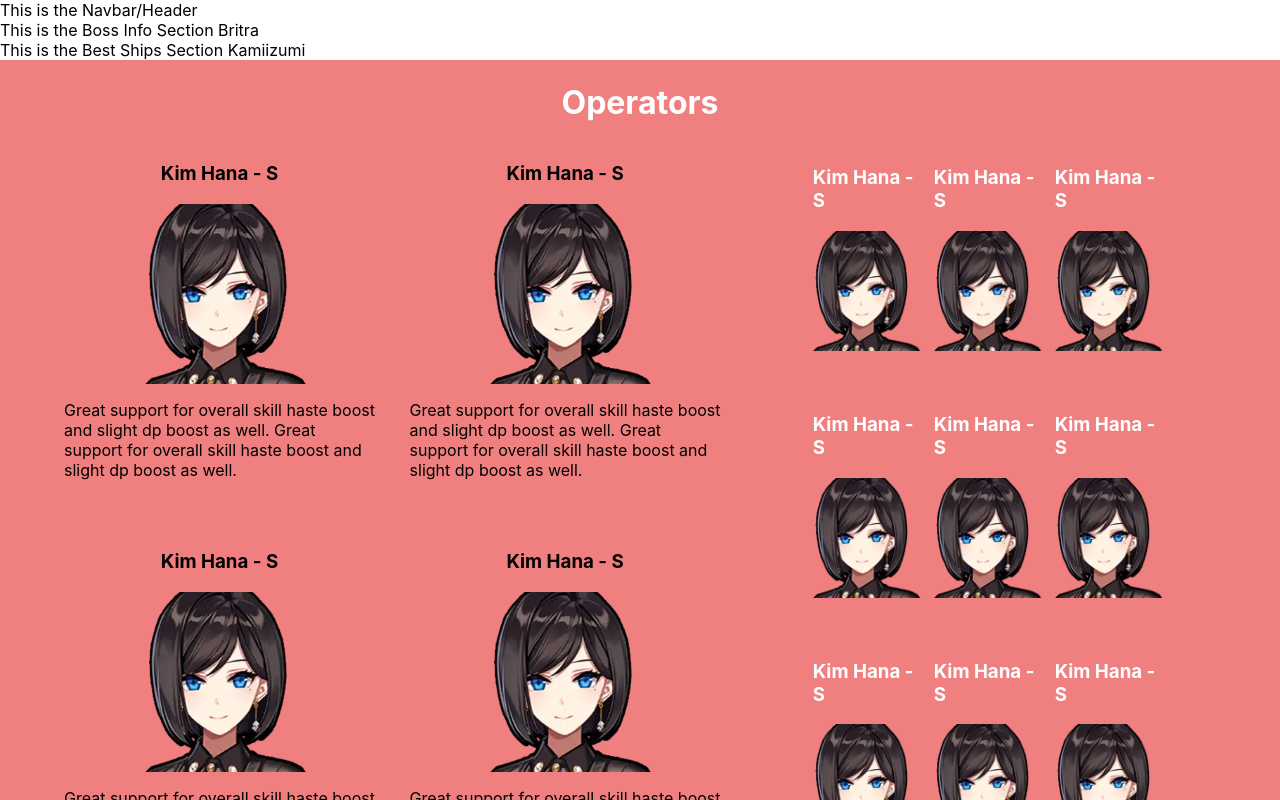
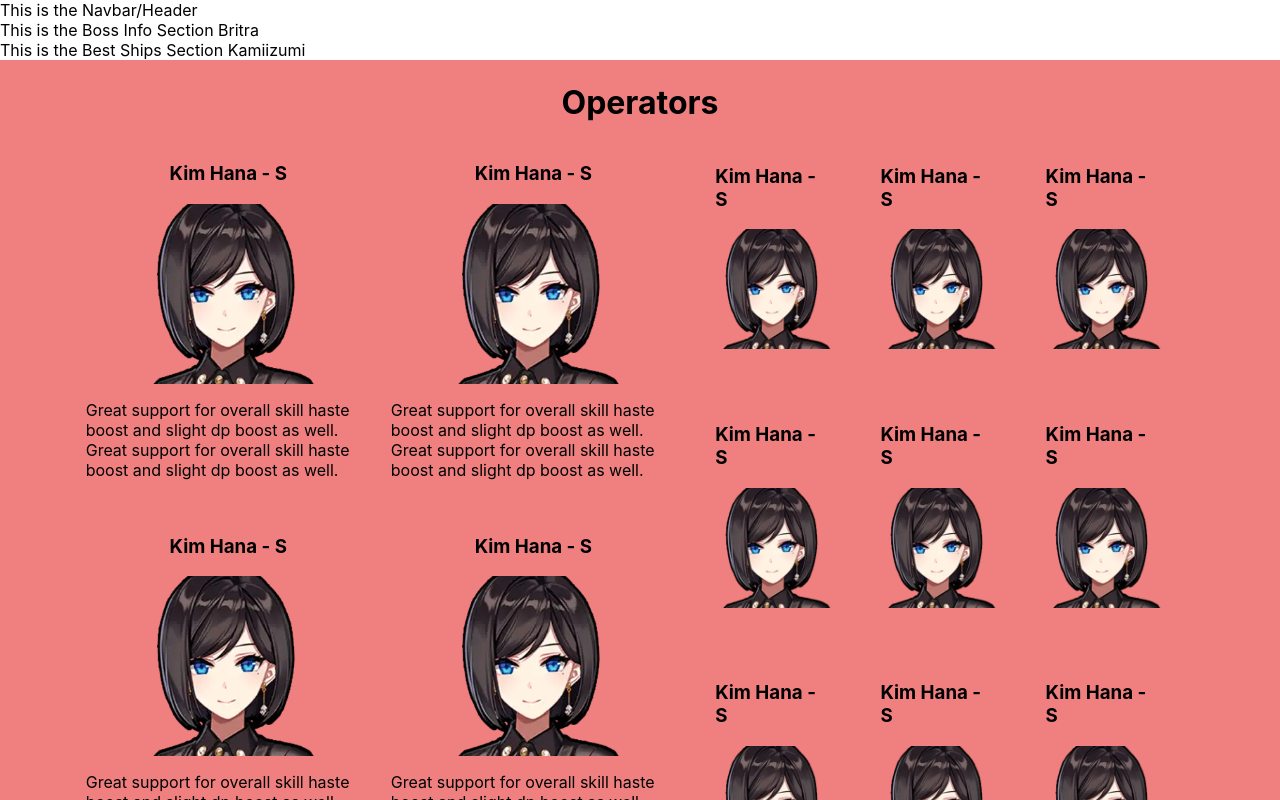
Before and after one commit to victorpbp/counterside-raid-boss-guides, a React (Create React App) app: page / in a window 1280 px wide. Shown: the top 800 px of the page. Built offline with nearby package versions, Linux system fonts and the light colour scheme.

Commit message:
Adjusting styling behavior and setting more components for better longevity and reusability

```diff
--- a/src/components/opsSection/index.css
+++ b/src/components/opsSection/index.css
@@ -1,7 +1,7 @@
 .overallsection {
 
   background-color: lightcoral;
-  color: white;
+  color: black;
 
   display: flex;
   flex-direction: column;
@@ -10,7 +10,7 @@
   padding: 0.1em 0 1em 0;
 
   box-sizing: border-box;
-  max-height: 100vh;
+  //max-height: 100vh We might wanna rethink this approach, it might just be for the better to just let it take as much space as it wants
 
 }
 
@@ -18,37 +18,22 @@
   display: flex;
   flex-direction: row;
   max-width: 90%;
-  gap: 5%;
+  gap: 10px;
+}
+
+.carddisplay {
+  display: flex;
+  flex-direction: row;
+  flex-wrap: wrap;
+  justify-content: center;
 }
 
 .standout {
-  display: flex;
-  flex-direction: row;
-  flex-wrap: wrap;
-  max-width: 60%;
-  gap: 5%;
-}
-.individualcard-crucial {
-  display: flex;
-  justify-content: center;
-  align-items: center;
-  flex-direction: column;
-  max-width: 45%;
-  color: black;
+  max-width: 55%;
+  gap: 20px;
 }
 
 .standard {
-  display: flex;
-  flex-direction: row;
-  flex-wrap: wrap;
   max-width: 40%;
-  gap: 5%;
+  gap: 50px;
 }
-.individualcard {
-
-  display: flex;
-  justify-content: center;
-  align-items: center;
-  flex-direction: column;
-  max-width: 25%;
-}
--- a/src/components/opsSection/index.js
+++ b/src/components/opsSection/index.js
@@ -1,15 +1,15 @@
 import './index.css';
 import { useOps } from '../../context/OpsContext';
 import { useGlobalSelector } from '../../context/RaidGuideContext';
+
+import StandardCard from '../standardcard';
+import StandoutCard from '../standoutcard';
 
 function OpsSection() {
 
   const content = useOps();
   const [globalSelector] = useGlobalSelector();
   console.log(content);
-
-  //TODO Make the crucial and normal cards be components of their own.
-  //This will help in with the hovering/clicking elements as well as organization.
 
   return (
     <div className='overallsection'>
@@ -18,26 +18,19 @@ function OpsSection() {
 
       <div className='allcards'>
 
-        <div className='standout'>
+        <div className='carddisplay standout'>
           {content[globalSelector].map((item, index) =>
             { if (index<4) return (
-                <div className='individualcard-crucial'>
-                  <h3>{item.name} - {item.tier}</h3>
-                  <img src={item.image} alt="" width="180px" height="180px"/>
-                  <p>{item.description}</p>
-                </div>
+                <StandoutCard name={item.name} tier={item.tier} image={item.image} description={item.description}/>
               ); else return ("")
             }
           )}
         </div>
 
-        <div className='standard'>
+        <div className='carddisplay standard'>
           {content[globalSelector].map((item, index) =>
             { if (index>=4) return (
-                <div className='individualcard'>
-                  <h3>{item.name} - {item.tier}</h3>
-                  <img src={item.image} alt="" width="120px" height="120px"/>
-                </div>
+                <StandardCard name={item.name} tier={item.tier} image={item.image} description={item.description}/>
               ); else return ("")
             }
           )}
--- /dev/null
+++ b/src/components/standardcard/index.css
@@ -0,0 +1,10 @@
+.individualcard {
+  display: flex;
+  justify-content: center;
+  align-items: center;
+  flex-direction: column;
+}
+
+.common {
+  max-width: 25%;
+}
--- /dev/null
+++ b/src/components/standardcard/index.js
@@ -0,0 +1,15 @@
+import './index.css';
+
+function StandardCard(props) {
+
+  //todo Make the cards hoverable show the description
+
+  return (
+    <div className='individualcard common'>
+      <h3>{props.name} - {props.tier}</h3>
+      <img src={props.image} alt="" width="120px" height="120px"/>
+    </div>
+  );
+}
+
+export default StandardCard;
--- /dev/null
+++ b/src/components/standoutcard/index.css
@@ -0,0 +1,10 @@
+.individualcard {
+  display: flex;
+  justify-content: center;
+  align-items: center;
+  flex-direction: column;
+}
+
+.crucial {
+  max-width: 45%;
+}
--- /dev/null
+++ b/src/components/standoutcard/index.js
@@ -0,0 +1,14 @@
+import './index.css';
+
+function StandoutCard(props) {
+
+  return (
+    <div className='individualcard crucial'>
+      <h3>{props.name} - {props.tier}</h3>
+      <img src={props.image} alt="" width="180px" height="180px"/>
+      <p>{props.description}</p>
+    </div>
+  );
+}
+
+export default StandoutCard;
```
